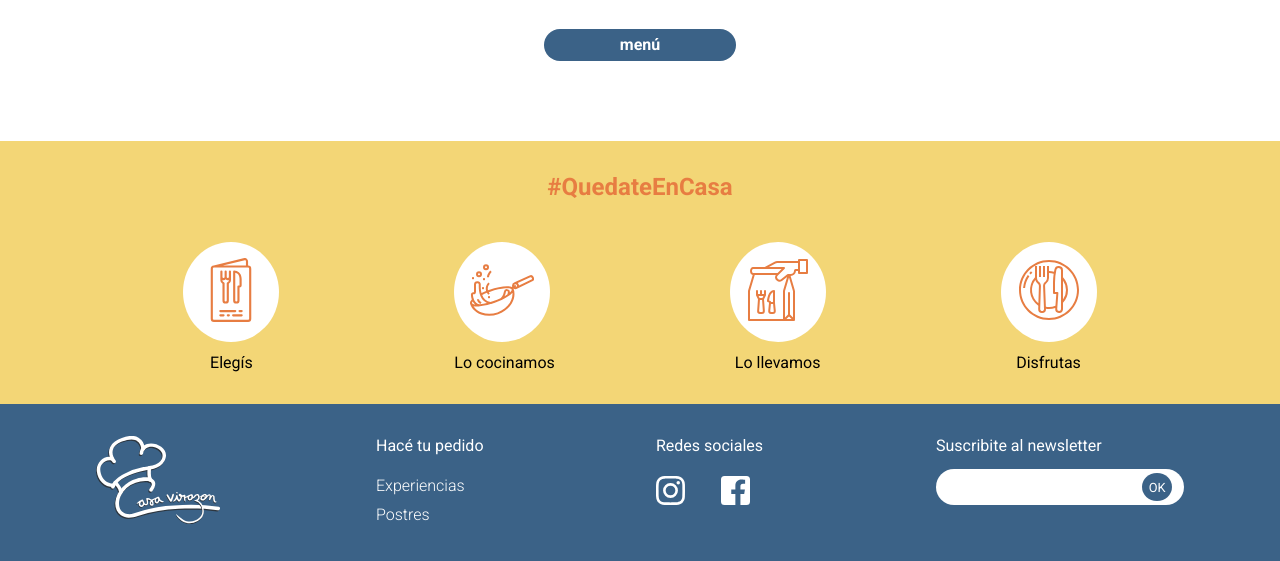
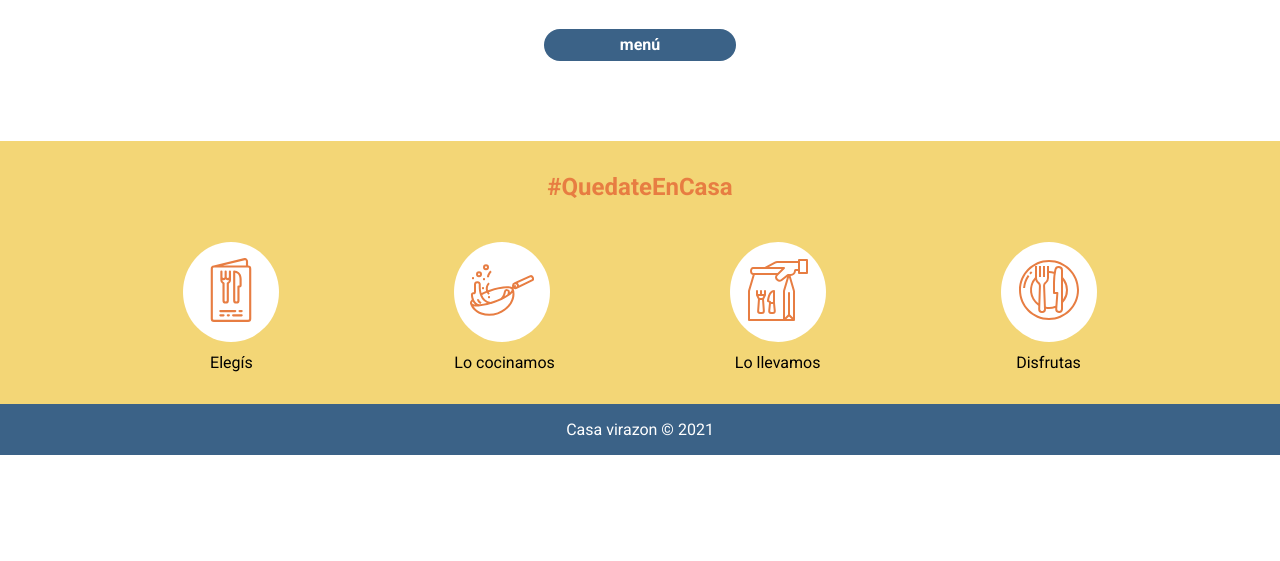
Before and after one commit to soymanuchacha/ch-js_proyecto, a plain HTML site: page index.html in a window 1280 px wide. Shown: the part 415-976 px from the top of the page. After the commit the page ends 870 px from the top, so only its background shows below. Drawn offline with nearby package versions, Linux system fonts and the light colour scheme.

Commit message:
final changes

```diff
--- a/css/styles.css
+++ b/css/styles.css
@@ -38,24 +38,13 @@
 }
 
 /* Footer */
-.footer {
+#footer {
     background-color: var(--color-blue);
-    padding: 2em 5em;
-    display: flex;
+    padding: 1em 4em;
 }
-.footer div {
-    width: 25%;
-    padding: 0 1em;
-}
-.footer-logo img {
-    width: 50%;
-    height: auto;
-}
-.footer-title {
+#footer p {
     color: white;
-    font-weight: 400;
-    font-size: 1em;
-    padding-bottom: 1em;
+    text-align: center;
 }
 ul {
     padding-left: 0;
@@ -64,41 +53,6 @@ li {
     list-style-type: none;
     margin-left: 0;
     padding: .3em 0;
-}
-.footer-pages-nav_item a {
-    text-decoration: none;
-    color: white;
-    font-weight: 300;
-    font-size: val(--p-footer);
-}
-.footer-social-nav_item {
-    display: inline-block;
-    padding-right: 2em;
-}
-.footer-social-nav_item img {
-    width: 1.8em;
-    height: auto;
-}
-.footer-newsletter {
-    position: relative;
-}
-#iptNews {
-    width: 100%;
-    border: none;
-    border-radius: 20px;
-    margin-top: 1em;
-    padding: .8em;
-}
-#btnNews {
-    position: absolute;
-    right: 10%;
-    top: 40%;
-    border: none;
-    border-radius: 50%;
-    padding: .5em;
-    font-size: .8em;
-    background-color: #3B6287;
-    color: white;
 }
 
 /* Index */
@@ -332,6 +286,7 @@ h4 {
 #shopCarrito {
     background-color: var(--color-orange);
     padding: 3em 0;
+    height: 80vh;
 }
 #shopCarrito h2 {
     color: white;
@@ -364,3 +319,10 @@ h4 {
     font-weight: 700;
     text-align: right;
 }
+#gracias p {
+    text-align: center;
+    color: white;
+    font-size: 2em;
+    width: 70%;
+    margin: 0 auto;
+}
--- a/index.html
+++ b/index.html
@@ -47,8 +47,6 @@
 
         <!-- Servicios #QuedateEnCasa -->
         <!-- ACÁ AGREGAR ALERTA PEDIDO CON ANTICIPACIÓN -->
-        <!-- ACÁ AGREGAR ALERTA PEDIDO CON ANTICIPACIÓN -->
-        <!-- ACÁ AGREGAR ALERTA PEDIDO CON ANTICIPACIÓN -->
         <section class="seccionQuedate">
             <h2>#QuedateEnCasa</h2>
             <div class="seccionQuedateFlex">
@@ -87,35 +85,13 @@
             <input id="fEmail" type="email" class="formInput" name="fEmail" required/>
             <input type="submit" id="formSubmit" value="Enviar">
         </form>
+        <div id="gracias"></div>
 
     </section>
 
     <!-- Footer -->
-    <section class="footer">
-        <div class="footer-logo">
-            <a href="#"><img src="./media/icons/logo-negativo.svg" alt="Logotipo"></a>
-        </div>
-        <div class="footer-pages">
-            <p class="footer-title">Hacé tu pedido</p>
-            <ul class="footer-pages-nav">
-                <li class="footer-pages-nav_item"><a href="#">Experiencias</a></li>
-                <li class="footer-pages-nav_item"><a href="#">Postres</a></li>
-            </ul>
-        </div>
-        <div class="footer-social">
-            <p class="footer-title">Redes sociales</p>
-            <ul class="footer-social-nav">
-                <li class="footer-social-nav_item"><a href="https://www.instagram.com/casavirazon" target="_blank"><img src="./media/icons/instagram.svg" alt="Link a Instagram"></a></li>
-                <li class="footer-social-nav_item"><a href="https://www.facebook.com/casavirazon" target="_blank"><img src="./media/icons/facebook.svg" alt="Link a Facebook"></a></li>
-            </ul>
-        </div>
-        <div class="footer-newsletter">
-            <form action="#" id="f-newsletter">
-                <label for="iptNews" class="footer-title">Suscribite al newsletter</label>
-                <input type="mail" id="iptNews"/>
-                <input type="submit" name="Enviar" id="btnNews" value="OK"/>
-            </form>
-        </div>
+    <section id="footer">
+        <p>Casa virazon &#169 2021</p>
     </section>
 
      <!-- JavaScript -->
--- a/js/app.js
+++ b/js/app.js
@@ -163,7 +163,7 @@ $("#cartPage").on("click", () => {
     for(let i = 0; i < respaldoCarrito.length; i++) {
         const producto = respaldoCarrito[i];
         precioFinal += producto.precio;
-        $("#listaCompras").append(`<div class="respaldoDiv">
+        $("#listaCompras").append(`<div class="respaldoDiv" id="item${producto.nombre}">
         <h3 id="respaldoName">${producto.nombre}</h3>
         <p>Cantidad: ${producto.cantidad}</p>
         <p>Precio: ${producto.precio}</p>
@@ -187,3 +187,15 @@ $("#confirmarCompra").on("click", () => {
 });
 
 // formulario compra
+$("#contactForm").submit(function(e) {
+    e.preventDefault();
+    let hijos = $(e.target).children();
+    if(hijos != "") {
+        // alert("Gracias por enviar el form");
+        $("#formInformation").slideUp("fast", () => {
+            $("#contactForm").slideUp("fast", () => {
+                $("#gracias").append(`<p>¡Muchas gracias por comprar en <b>Casa Virazon</b>!</p>`)
+            });
+        });
+    }
+});
```
